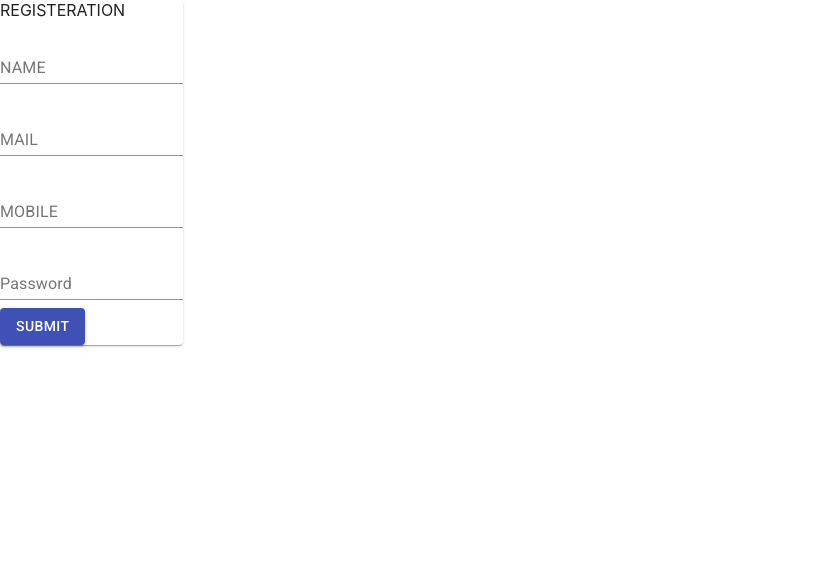
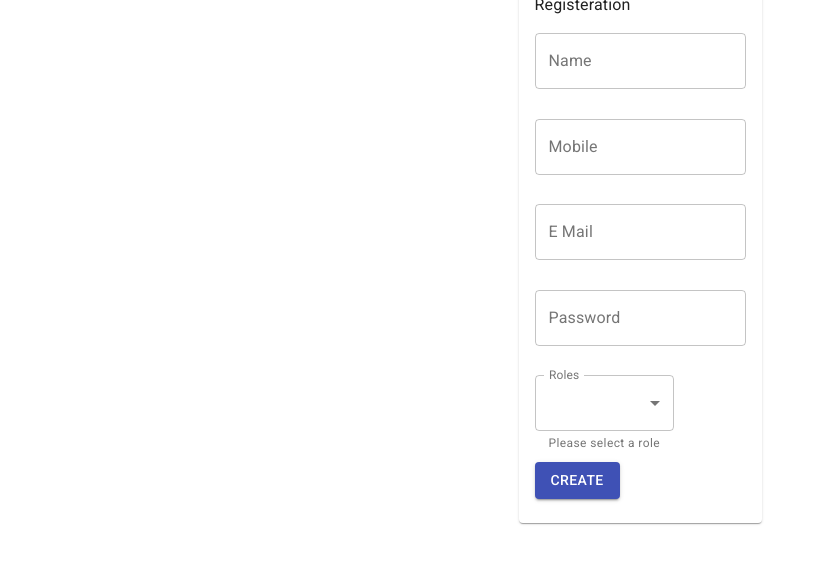
Before and after one commit to Poojadatyal/gwl-interview-management, a React (Create React App) app: page /Menu in a window 1280 px wide. Shown: the top 564 px of the page, without its empty margins (0-826 px from the left). Built offline with nearby package versions, Linux system fonts and the light colour scheme.

Commit message:
created  updated user form

```diff
--- a/src/Components/Login/index.css
+++ b/src/Components/Login/index.css
@@ -1,38 +1,23 @@
 .login_header{
-  color: #607d8b;
+  color: #607d8b !important;
   font-family: LucidaBright,serif;
-  padding-right: 60px;
-}
-.login_img{
-  padding-left: 10%;
-  width: 50%;
-  height: 80%;
-}
-
-.login_hlp{
-  vertical-align: middle;
-  align-items:center;
-}
-
-.p{
-
-  margin-top: 100px;
-  background-color:white;
-  width: 20%;
-  height: 80%;
-  margin-left: 600px;
-border-radius: 20px;
-align-self: center;
-padding: 20px;
-}
-
-body{
-  background: url(/Assets/Images/background.jpg);
-  background-repeat: no-repeat;
-  background-size: cover;
-
 
 }
-.text{
+.displaying{
+  display: flex;
+  justify-content: center;
+  align-items: center;
+
+}
+.card{
+  width: 20%;
+  display: flex;
+  height: 300px;
+  justify-content: center;
+ align-items: center;
+
+}
+.contactus-style{
   text-align: center;
+  padding-left: 100px;
 }
--- a/src/Components/Registeration_Frm/index.css
+++ b/src/Components/Registeration_Frm/index.css
@@ -0,0 +1,21 @@
+
+.formControl: {
+    margin: theme.spacing(1);
+    minWidth: 120;
+  }
+.input-age{
+      padding-right: 127px !important;
+}
+.background-paper{
+  background-color: white;
+  width: 229px;
+  height: 384px;
+}
+.displaying{
+  width: 30%;
+  display: flex;
+  height: 500px;
+  justify-content: center;
+ align-items: center;
+
+}
--- a/src/Components/Registeration_Frm/index.js
+++ b/src/Components/Registeration_Frm/index.js
@@ -6,40 +6,127 @@ import TextField from '@material-ui/core/TextField';
 import Grid from '@material-ui/core/Grid';
 import Paper from '@material-ui/core/Paper';
 import Button from '@material-ui/core/Button';
+import {MenuItem,Select,InputLabel,Typography,Card,CardContent} from '@material-ui/core';
+
+
+const rolename=[
+  {
+    value:"HR",
+    label:"HR"
+  },
+  {
+    value:"Interviewer",
+    label:"Interviewer"
+  },
+  {
+    value:"Candidate",
+    label:"candidate"
+  }
+];
+
 class Registeration_Frm extends React.Component{
-  render(){
+
+  state = {
+    role : {
+      rolename : "Hr"
+    },
+    roles : [
+    {
+      rolename: ""
+    }
+  ]
+}
+handlerRoleChange=(e,role,rolename)=>{
+  console.log(e.target.value);
+  this.setState({
+    role:{
+      ...this.state.role,
+      rolename:e.target.value
+    }
+  });
+};
+render(){
+const {roles,role} =this.state;
     return(
 
-   <Grid container >
-        <Paper>
+      <Grid container>
 
-                REGISTERATION
-             <Grid container>
-             <TextField   id="standard-required test"     label="NAME"     defaultValue=""   margin="normal"   />
-             </Grid>
-
-             <Grid container>
-             <TextField   id="standard-required test"     label="MAIL"     defaultValue=""   margin="normal"   />
-             </Grid>
-
-             <Grid container>
-             <TextField   id="standard-required test"     label="MOBILE"     defaultValue=""   margin="normal"   />
-             </Grid>
-
-              <Grid container>
-             <TextField   id="standard-password-input"   label="Password" type="password" autoComplete="current-password" margin="normal"  />
-             </Grid>
-
-             <Grid container>
-            <Button variant="contained" color="primary" >
-               SUBMIT
-          </Button>
-         </Grid>
+             <Grid item md ={12}  classes= {{root:"displaying"}} >
+               <Card>
+                 <CardContent>
+                 <Typography>Registeration</Typography>
+                 <Typography  color="textSecondary" gutterBottom>
+                 <TextField
+                   id="outlined-name"
+                   label="Name"
+                   margin="normal"
+                  variant="outlined"
+                />
+                   </Typography>
 
 
 
-        </Paper>
-   </Grid>
+
+                   <Typography  color="textSecondary" gutterBottom>
+                   <TextField
+                     id="outlined-name"
+                     label="Mobile"
+                     margin="normal"
+                    variant="outlined"
+                  />
+                     </Typography>
+
+                     <Typography  color="textSecondary" gutterBottom>
+                     <TextField
+                       id="outlined-name"
+                       label="E Mail"
+                       margin="normal"
+                      variant="outlined"
+                    />
+                       </Typography>
+
+
+                     <Typography  color="textSecondary" gutterBottom>
+                       <TextField
+                               id="outlined-password-input"
+                               label="Password"
+                               type="password"
+                               autoComplete="current-password"
+                               margin="normal"
+                               variant="outlined"
+                             />
+                       </Typography>
+
+                <Typography>
+                <TextField
+            id="outlined-select-currency"
+            select
+            label="Roles"
+            onChange={e=>this.handlerRoleChange(e,"role","rolename")}
+            value={role.rolename}
+            helperText="Please select a role"
+            margin="normal"
+            variant="outlined"
+          >
+            {rolename.map((option, index) => (
+              <MenuItem key={index} value={option.value}>
+                {option.label}
+              </MenuItem>
+            ))}
+          </TextField>
+                       </Typography>
+
+                       <Typography>
+                <Button color="primary" variant="contained">Create</Button>
+                       </Typography>
+               </CardContent>
+                  </Card>
+             </Grid>
+     </Grid>
+
+
+
+
     );
 
   }
```
Also changed, not shown: src/App.js (+7 -6 lines), src/Components/Login/index.js (+34 -37 lines).
